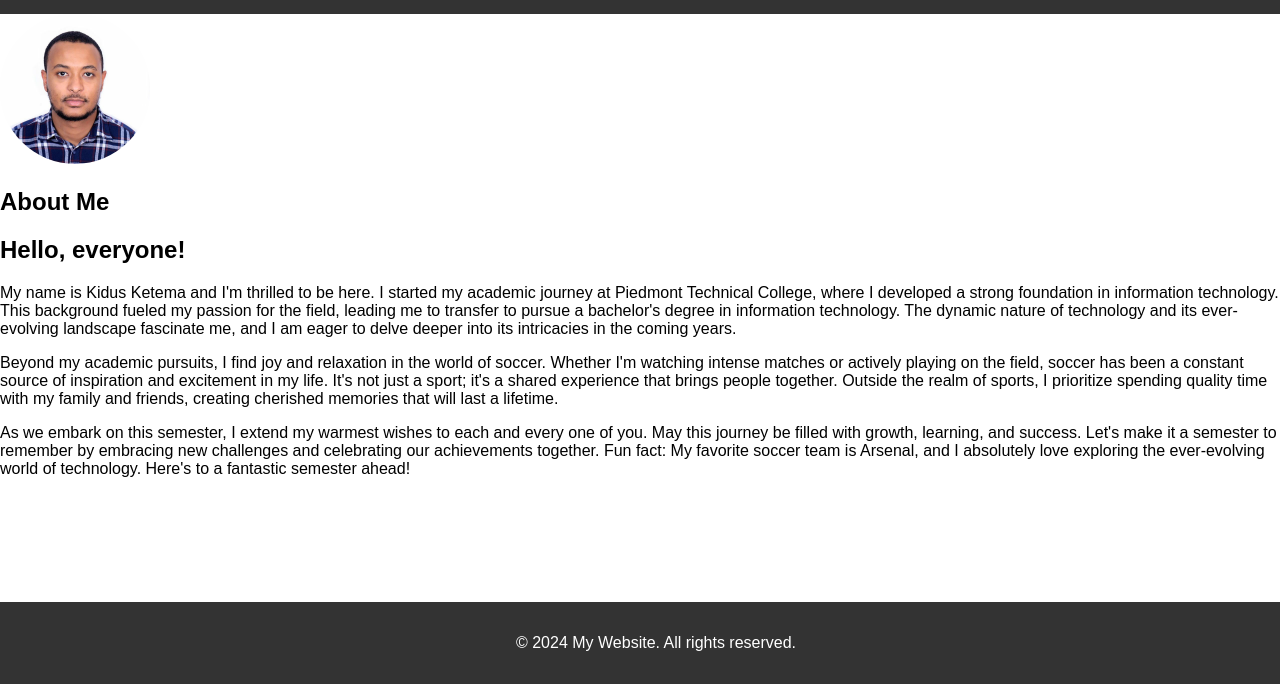
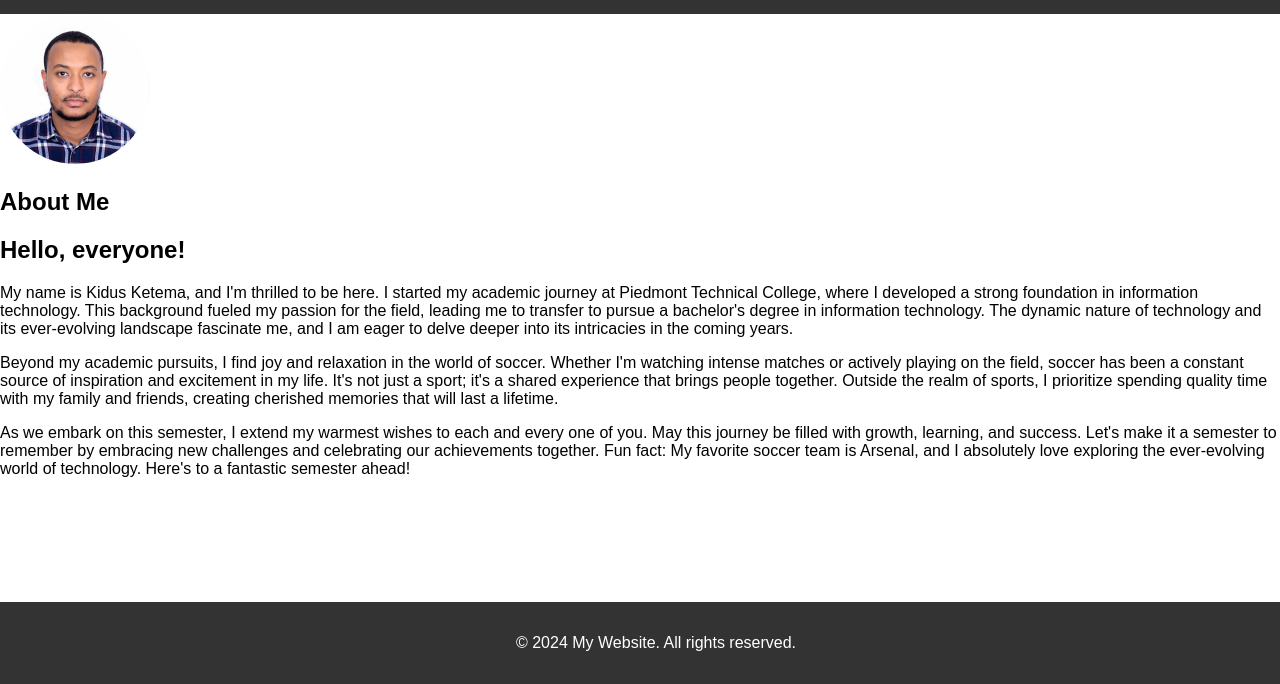
Before and after one commit to ketemakidus/Project-Milestone-1, a plain HTML site: page about.html in a window 1280 px wide. Shown: the part 116-800 px from the top of the page. Drawn offline with Linux system fonts and the light colour scheme; a script that the page names is missing.

Commit message:
first commit

```diff
--- a/about.html
+++ b/about.html
@@ -43,7 +43,7 @@
                 <div id="bio-text">
                     <!-- Greeting and introduction -->
                     <h1>Hello, everyone!</h1>
-                    <p>My name is Kidus Ketema and I'm thrilled to be here. I started my academic journey at Piedmont Technical College, where I developed a strong foundation in information technology. This background fueled my passion for the field, leading me to transfer to pursue a bachelor's degree in information technology. The dynamic nature of technology and its ever-evolving landscape fascinate me, and I am eager to delve deeper into its intricacies in the coming years.</p>
+                    <p>My name is Kidus Ketema, and I'm thrilled to be here. I started my academic journey at Piedmont Technical College, where I developed a strong foundation in information technology. This background fueled my passion for the field, leading me to transfer to pursue a bachelor's degree in information technology. The dynamic nature of technology and its ever-evolving landscape fascinate me, and I am eager to delve deeper into its intricacies in the coming years.</p>
                     <p>Beyond my academic pursuits, I find joy and relaxation in the world of soccer. Whether I'm watching intense matches or actively playing on the field, soccer has been a constant source of inspiration and excitement in my life. It's not just a sport; it's a shared experience that brings people together. Outside the realm of sports, I prioritize spending quality time with my family and friends, creating cherished memories that will last a lifetime.</p>
                     <p>As we embark on this semester, I extend my warmest wishes to each and every one of you. May this journey be filled with growth, learning, and success. Let's make it a semester to remember by embracing new challenges and celebrating our achievements together. Fun fact: My favorite soccer team is Arsenal, and I absolutely love exploring the ever-evolving world of technology. Here's to a fantastic semester ahead!</p>
                 </div>
```
